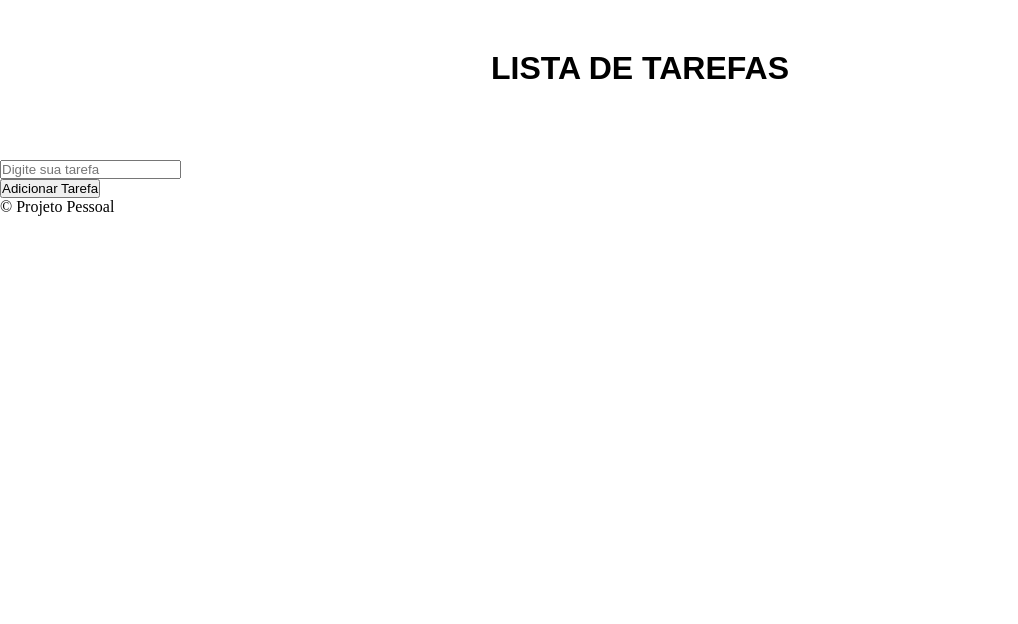
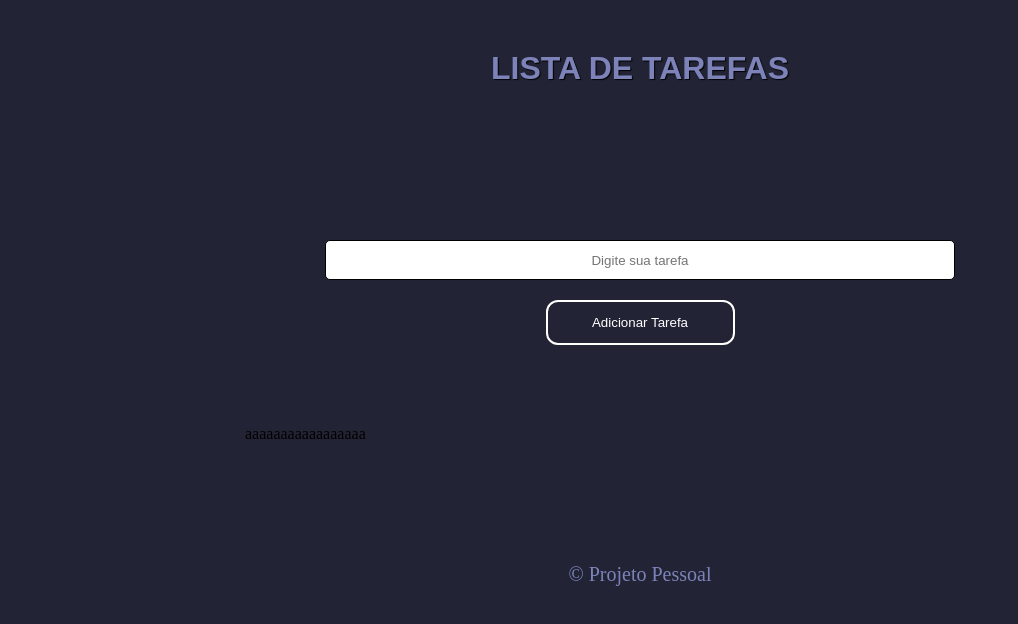
Before and after one commit to cicero-lucas/lista_de_tarefas, a React (Vite) app: page / in a window 1280 px wide. Shown: the top 624 px of the page, without its empty margins (0-1018 px from the left). Built offline with nearby package versions, Linux system fonts and the light colour scheme; the HTML template or start-up script is replaced by a standard one.

Commit message:
Iniciando Projeto

```diff
--- a/src/componentes/Main.jsx
+++ b/src/componentes/Main.jsx
@@ -1,18 +1,48 @@
-import React from "react";
+import {React,useState } from "react";
 
 export default function Main(){
+    const [tarefa,setTarefa]=useState([])
+    const [texto,setTexto]=useState('')
+
+    function addTarefa(form){
+        form.preventDefault()
+        setTarefa(texto)
+        setTexto('')
+        document.getElementById('itarefa').focus()
+        console.log(tarefa)
+
+    }
+
     return(
         <>
             <main>
-                <section className="formulario">
+                <form className="formulario" onSubmit={(form)=>addTarefa(form)}>
                    <div className="campos">
-                    <input type="text" placeholder="Digite sua tarefa" />
+
+                    <input type="text" id="itarefa" placeholder="Digite sua tarefa" value={texto}  onChange={(text)=>setTexto(text.target.value)}/>
                    </div>
 
                    <div className="campos">
-                        <button>Adicionar Tarefa</button>
+                        <button type="submit">Adicionar Tarefa</button>
                    </div>
+                </form>
+
+                <section>
+                    {tarefa.length<1
+                        ?
+                        <div>
+                            <p>aaaaaaaaaaaaaaaaa</p>
+                        </div>
+                        :
+                        <section>
+                            {tarefa.map((el,index)=>(
+                                <p key={index}>{el}</p>
+                            ))}
+                        </section>
+                    }
                 </section>
+
+
             </main>
         </>
     );
--- a/src/css/index.css
+++ b/src/css/index.css
@@ -7,7 +7,12 @@
 }
 
 body{
-    background-color:#fff;
+    background-color:#222435;
+    display: flex;
+    justify-content: center;
+    align-items: center;
+    align-content: center;
+
 }
 
 header{
@@ -22,4 +27,108 @@ header h1{
     font-family: Arial, Helvetica, sans-serif;
     font-weight: 600;
     text-transform: uppercase;
+    color: #7d83b9;
+    text-shadow: 1px 1px 1px black;
 }
+
+form{
+    position: relative;
+    display: flex;
+    justify-content: center;
+    align-items: center;
+    width: 650px;
+    height: 45;
+    margin: 40px auto;
+    margin: 70px;
+    flex-wrap: wrap;
+}
+
+div.campos{
+    flex: 100%;
+    padding: 10px;
+}
+
+.campos input{
+    width: 100%;
+    height: 40px;
+    border-radius: 5px;
+    outline: none;
+    border: none;
+    text-align: center;
+    border: 1px solid black;
+}
+.campos button{
+    display: block;
+    width: 30%;
+    padding: 5px;
+    height: 45px;
+    text-align: center;
+    margin: auto;
+    cursor: pointer;
+    border-radius: 12px;
+    border: 2px solid #fff;
+    background-color: #222435;
+    color: white;
+    font-family: Arial, Helvetica, sans-serif;
+
+}
+.campos button:hover{
+    background-color: #7d83b9;
+}
+
+
+.item{
+    width: 600px;
+    margin: 20px auto;
+    display: flex;
+    background-color: white;
+    padding: 10px;
+    border-radius: 10px;
+    flex-wrap: wrap;
+    align-items: center;
+    justify-content: center;
+    border: 1px solid #7d83b9;
+}
+
+.btnd button{
+    width: 80px;
+    padding: 5px;
+    border: 1px solid #f12;
+    color: #f12;
+    background: transparent;
+    border-radius: 10px;
+    font-size: 14px;
+    text-shadow: 1px 1px 1px #2224351f;
+    box-shadow: 1px 1px 1px #2224353c;
+}
+.item .tarefa{
+   flex: 70%;
+   text-align: center;
+}
+
+.mark{
+    background-color: rgba(82, 82, 83, 0.977);
+    color:#fff;
+    text-decoration:line-through;
+}
+
+footer{
+    width: 100%;
+    margin: 120px auto;
+    text-align: center;
+    font-size: 20px;
+    color: #7d83b9;
+}
+
+
+@media screen and (max-width:620px) {
+    form{
+        width: 100%;
+        margin: auto;
+    }
+
+    .item{
+        width: 100%;
+    }
+
+}
```
